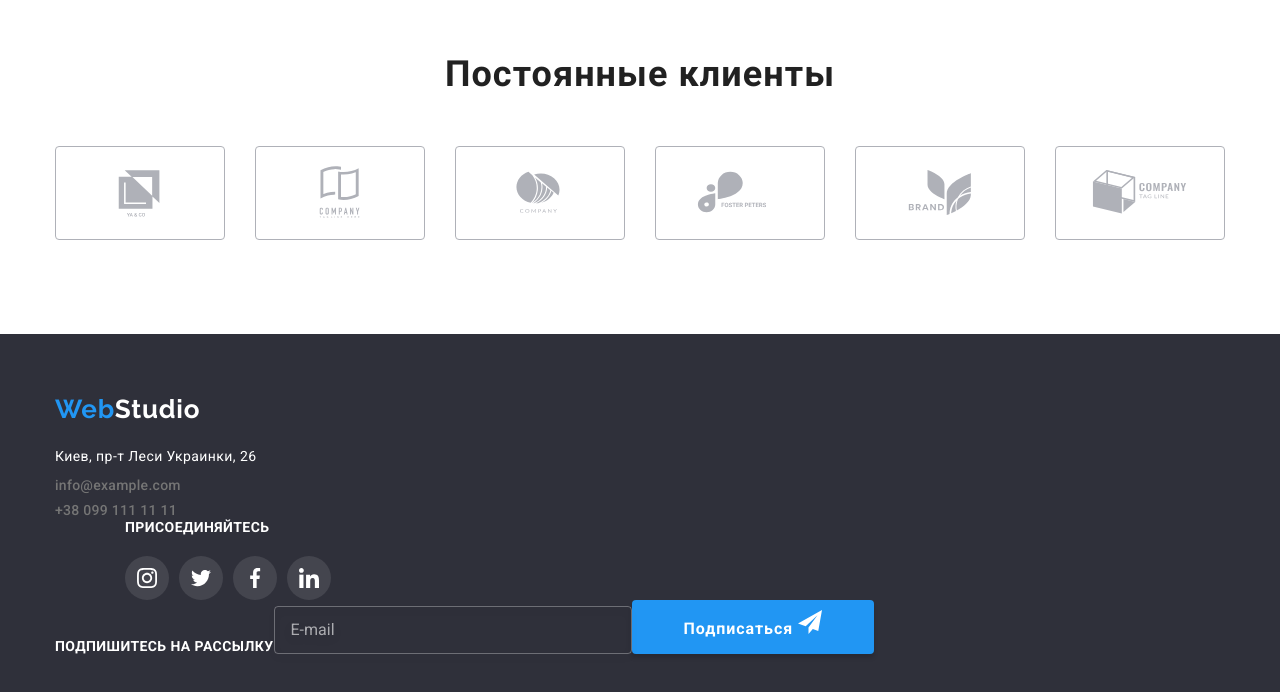
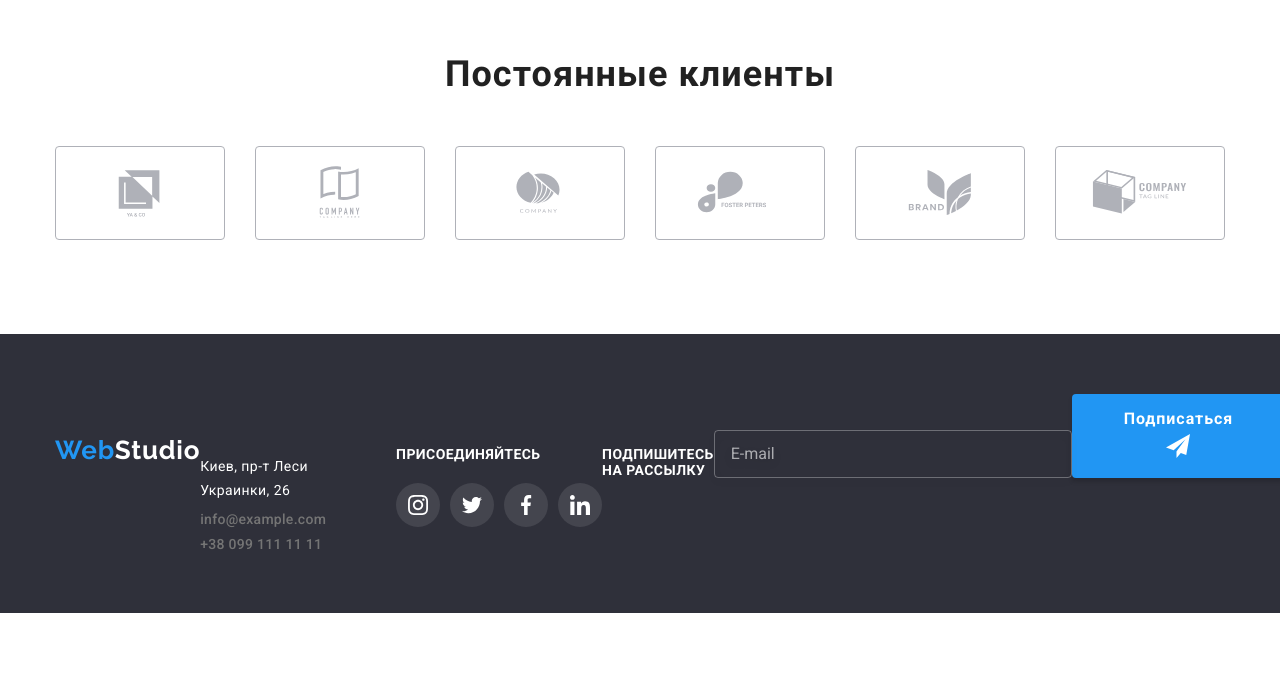
Before and after one commit to OlhaNazarova/goit-markup-hw-06, a plain HTML site: page index.html in a window 1280 px wide. Shown: the part 2345-3037 px from the top of the page. After the commit the page ends 2958 px from the top, so only its background shows below. Drawn offline with nearby package versions, Linux system fonts and the light colour scheme.

Commit message:
процес3

```diff
--- a/css/styles.css
+++ b/css/styles.css
@@ -544,7 +544,10 @@
     align-items: baseline;
 }
 
-.footer-wrapper-adress
+.footer-wrapper-adress{
+    display: flex;
+
+}
 
 
 .adress {
```
Also changed, not shown: index.html (+2 -2 lines).
